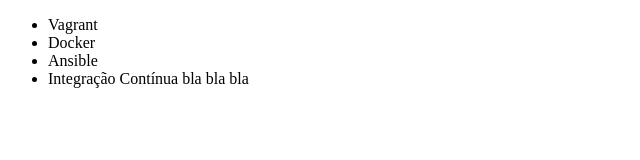
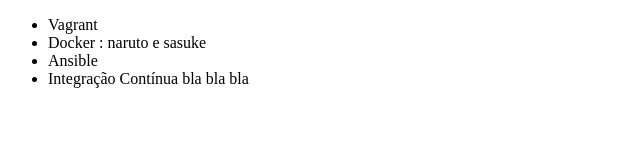
Before and after one commit to hegabriel/splash, a plain HTML site: page index.html in a window 1280 px wide. Shown: the full height of the page, 0-640 px from the left. Drawn offline with Linux system fonts and the light colour scheme.

Commit message:
corrigindo nome docker

```diff
--- a/index.html
+++ b/index.html
@@ -7,7 +7,7 @@
 <body>
     <ul>
         <li>Vagrant</li>
-        <li>Docker</li>
+        <li>Docker : naruto e sasuke </li>
         <li>Ansible</li>
         <li>Integração Contínua bla bla bla</li>
     </ul>
```
